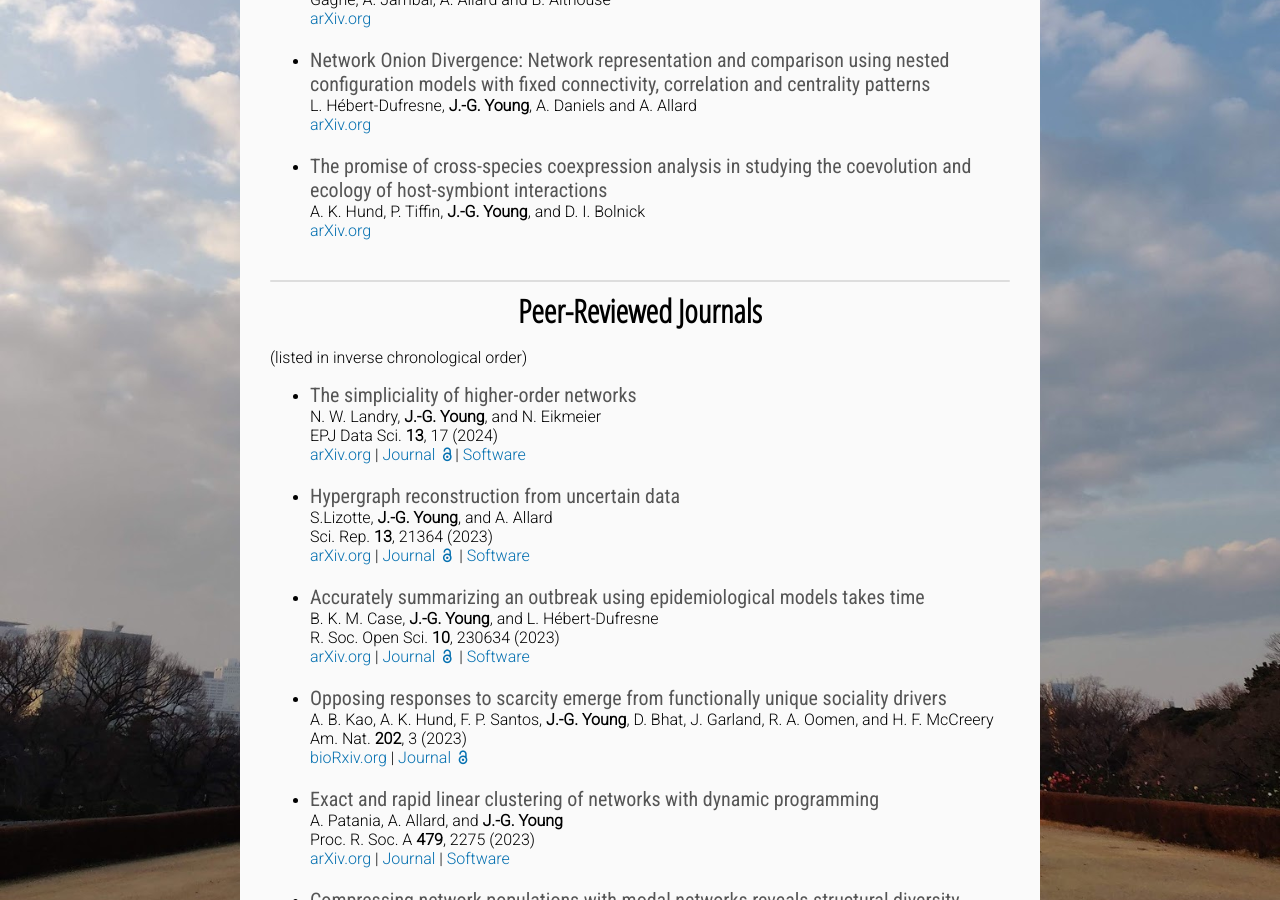
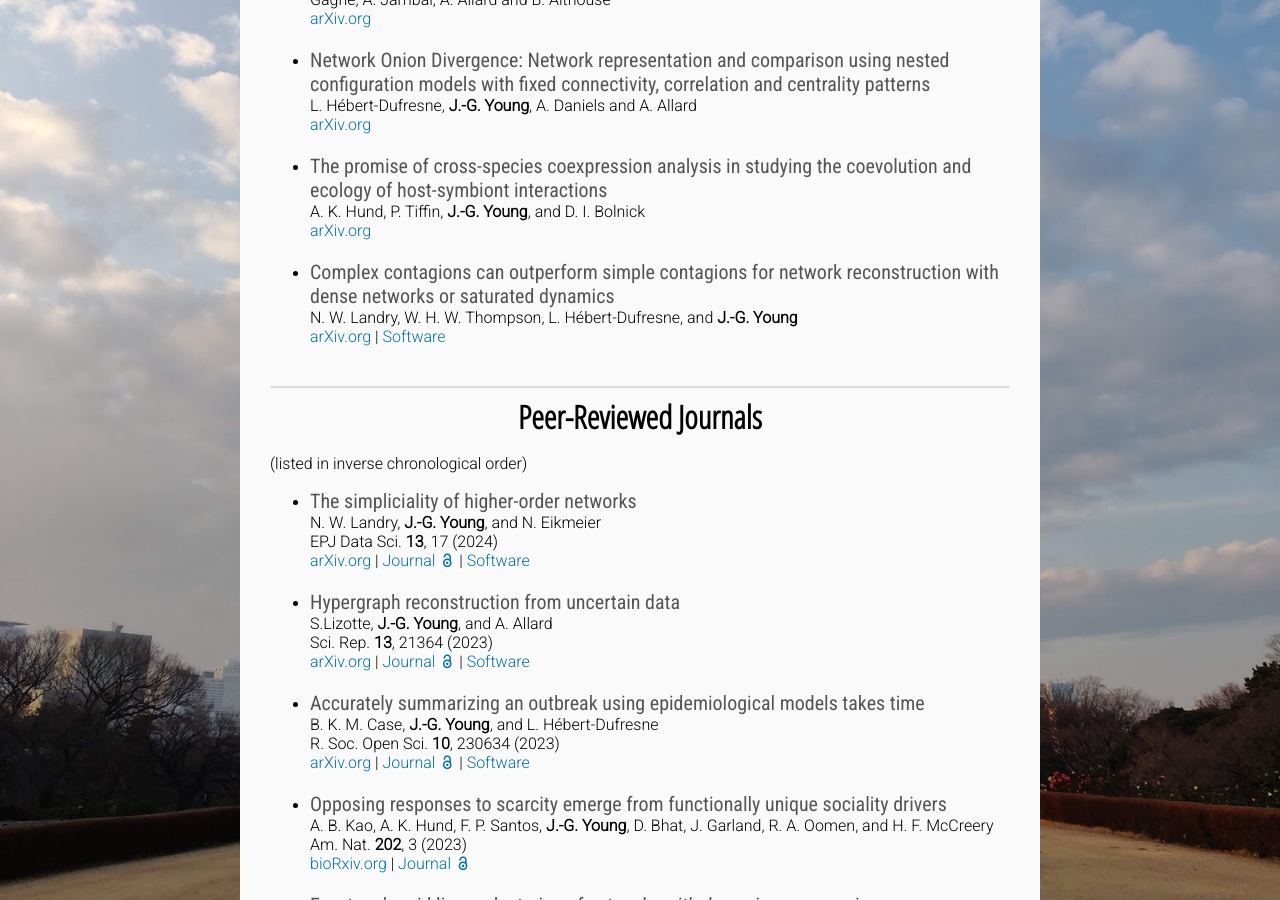
Before and after one commit to jg-you/jg-you.github.io, a Jekyll site: the page built from publications.md, in a window 1280 px wide and 900 px high, scrolled down 611 px. Built offline with Jekyll 4.4.1, drawn with Linux system fonts in a browser that asks for light colours; some web fonts are replaced; comment, search, counter and statistics services are not loaded.

Commit message:
Complex contagion paper

```diff
--- a/publications.md
+++ b/publications.md
@@ -19,6 +19,10 @@ L. Hébert-Dufresne, **J.-G. Young**, A. Daniels and A. Allard<br/>
 A. K. Hund, P. Tiffin, **J.-G. Young**, and  D. I. Bolnick<br/>
 [arXiv.org](https://dx.doi.org/10.48550/arXiv.2206.12711)
 
+* <span class="pub-title">Complex contagions can outperform simple contagions for network reconstruction with dense networks or saturated dynamics</span><br/>
+N. W. Landry, W. H. W. Thompson, L. Hébert-Dufresne, and **J.-G. Young**<br/>
+[arXiv.org](https://dx.doi.org/10.48550/arXiv.2405.00129)  |  [Software](https://github.com/nwlandry/complex-network-reconstruction)
+
 
 <div class="end-of-post"></div>
 
@@ -31,7 +35,7 @@ A. K. Hund, P. Tiffin, **J.-G. Young**, and  D. I. Bolnick<br/>
 * <span class="pub-title">The simpliciality of higher-order networks</span><br/>
 N. W. Landry, **J.-G. Young**, and  N. Eikmeier<br/>
 EPJ Data Sci. **13**, 17 (2024)<br/>
-[arXiv.org](https://doi.org/10.48550/arXiv.2308.13918)  |  [Journal  <i class="ai ai-open-access" aria-hidden="true"></i>](https://doi.org/10.1140/epjds/s13688-024-00458-1)| [Software](https://github.com/nwlandry/the-simpliciality-of-higher-order-networks)
+[arXiv.org](https://dx.doi.org/10.48550/arXiv.2308.13918)  |  [Journal  <i class="ai ai-open-access" aria-hidden="true"></i>](https://doi.org/10.1140/epjds/s13688-024-00458-1) | [Software](https://github.com/nwlandry/the-simpliciality-of-higher-order-networks)
 
 * <span class="pub-title">Hypergraph reconstruction from uncertain data</span><br/>
 S.Lizotte, **J.-G. Young**, and A. Allard<br/>
@@ -41,7 +45,7 @@ Sci. Rep. **13**, 21364 (2023)<br/>
 * <span class="pub-title">Accurately summarizing an outbreak using epidemiological models takes time</span><br/>
 B. K. M. Case, **J.-G. Young**, and L. Hébert-Dufresne<br/>
 R. Soc. Open Sci. **10**, 230634 (2023)<br/>
-[arXiv.org](https://arxiv.org/abs/2301.08799) | [Journal  <i class="ai ai-open-access" aria-hidden="true"></i>](https://doi.org/10.1098/rsos.230634) | [Software](https://github.com/brendandaisy/MarginalDivergence.jl)
+[arXiv.org](https://dx.doi.org/10.48550/arXiv.2301.08799) | [Journal  <i class="ai ai-open-access" aria-hidden="true"></i>](https://doi.org/10.1098/rsos.230634) | [Software](https://github.com/brendandaisy/MarginalDivergence.jl)
 
 
 * <span class="pub-title">Opposing responses to scarcity emerge from functionally unique sociality drivers</span><br/>
```
Also changed, not shown: 1 other file.
